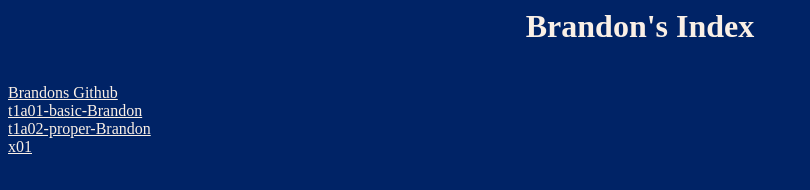
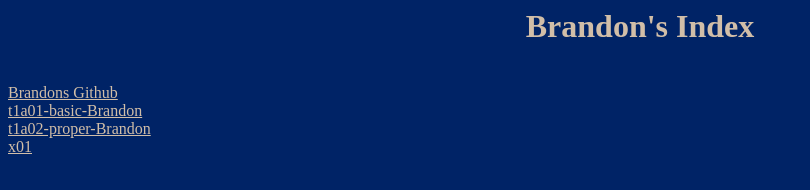
Before and after one commit to floppyfish1522/game-dev-2024-Brandon, a plain HTML site: page public/index.html in a window 1280 px wide. Shown: the whole page, without its empty margins (0-810 px from the left). Drawn offline with Linux system fonts and the light colour scheme.

Commit message:
Update index.html

```diff
--- a/public/index.html
+++ b/public/index.html
@@ -3,14 +3,14 @@
     <title>Index</title>
   </head>
   <body style="background-color:#002366;">
-    <h1 align=center style="color:#faf0e6;">Brandon's Index</h1>
+    <h1 align=center style="color:#d1bea8;">Brandon's Index</h1>
     <br>
-    <a href="https://github.com/floppyfish1522/game-dev-2024-Brandon?tab=readme-ov-file" style="color:#faf0e6;">Brandons Github</a>
+    <a href="https://github.com/floppyfish1522/game-dev-2024-Brandon?tab=readme-ov-file" style="color:#d1bea8;">Brandons Github</a>
     <br>
-    <a href="https://floppyfish1522.github.io/game-dev-2024-Brandon/public/t1a01-basic-Brandon.html" style="color:#faf0e6;">t1a01-basic-Brandon</a>
+    <a href="https://floppyfish1522.github.io/game-dev-2024-Brandon/public/t1a01-basic-Brandon.html" style="color:#d1bea8;">t1a01-basic-Brandon</a>
     <br>
-    <a href="https://floppyfish1522.github.io/game-dev-2024-Brandon/public/t1a02-proper-Brandon.html" style="color:#faf0e6;">t1a02-proper-Brandon</a>
+    <a href="https://floppyfish1522.github.io/game-dev-2024-Brandon/public/t1a02-proper-Brandon.html" style="color:#d1bea8;">t1a02-proper-Brandon</a>
     <br>
-    <a href="https://floppyfish1522.github.io/game-dev-2024-Brandon/public/x01.html" style="color:#faf0e6;">x01</a>
+    <a href="https://floppyfish1522.github.io/game-dev-2024-Brandon/public/x01.html" style="color:#d1bea8;">x01</a>
   </body>
 </html>
```
